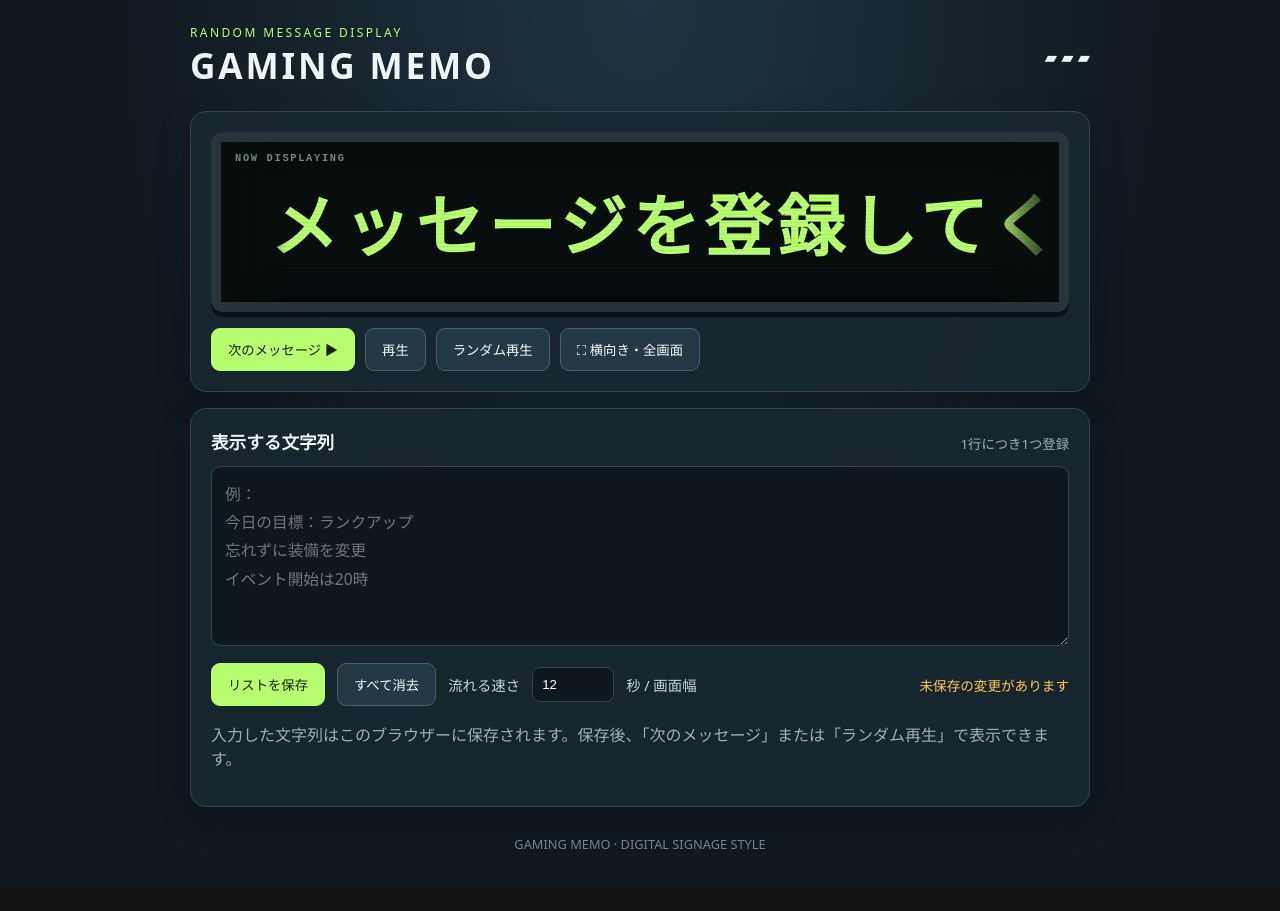
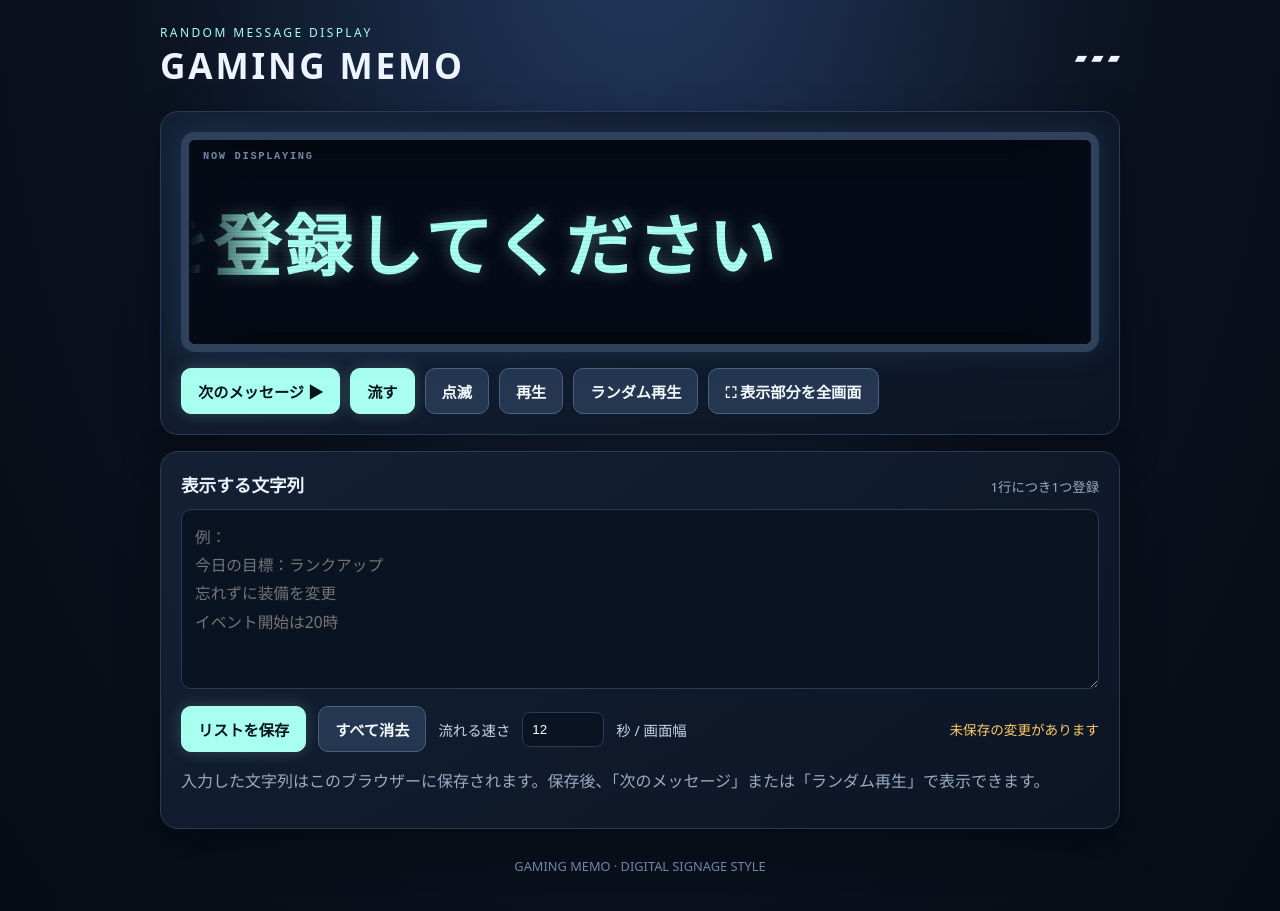
Before and after one commit to parmo64/mo64, a plain HTML site: page gaming-memo.html in a window 1280 px wide. Both pictures are taken after a click on the button "一時停止". Before the commit the page ends 889 px from the top, so only its background shows below. Drawn offline with Linux system fonts and the light colour scheme.

Commit message:
Redesign display modes and board fullscreen

```diff
--- a/gaming-memo.html
+++ b/gaming-memo.html
@@ -3,57 +3,62 @@
 <head>
 <meta charset="utf-8">
 <meta name="viewport" content="width=device-width, initial-scale=1">
-<meta name="theme-color" content="#101820">
-<title>Gaming Memo - 電光掲示板</title>
+<meta name="theme-color" content="#0b1220">
+<title>Gaming Memo - Digital Display</title>
 <style>
-:root{color-scheme:dark;--bg:#101820;--panel:#182630;--line:#304550;--green:#b8ff70;--amber:#ffc857;--muted:#9db0b8}
+:root{color-scheme:dark;--bg:#080d18;--panel:#111b2b;--line:#293b58;--mint:#a8ffef;--amber:#ffcc66;--muted:#9aabc4}
 *{box-sizing:border-box}
-body{margin:0;min-height:100vh;background:radial-gradient(ellipse at top,#203541 0,#101820 58%);color:#edf5f5;font-family:system-ui,-apple-system,"Segoe UI",sans-serif;padding:24px}
-main{max-width:900px;margin:0 auto}
+body{margin:0;min-height:100vh;background:radial-gradient(ellipse at 50% -15%,#233c61 0,#0b1220 55%,#070b13 100%);color:#edf4ff;font-family:system-ui,-apple-system,"Segoe UI",sans-serif;padding:24px}
+main{max-width:960px;margin:0 auto}
 header{display:flex;align-items:center;justify-content:space-between;gap:12px;margin-bottom:22px}
 h1{font-size:clamp(1.5rem,4vw,2.2rem);margin:0;letter-spacing:.08em}
-.kicker{color:var(--green);font-size:.75rem;letter-spacing:.2em}
-.panel{background:rgba(24,38,48,.92);border:1px solid var(--line);border-radius:16px;padding:20px;margin:16px 0;box-shadow:0 12px 35px #0003}
-.board{overflow:hidden;position:relative;min-height:180px;display:flex;align-items:center;background:#080e0d;border:10px solid #26343a;border-radius:12px;box-shadow:inset 0 0 28px #000,0 5px 0 #0a1115;padding:24px 0}
+.kicker{color:var(--mint);font-size:.75rem;letter-spacing:.2em}
+.panel{background:linear-gradient(145deg,rgba(20,33,53,.96),rgba(12,21,36,.96));border:1px solid var(--line);border-radius:18px;padding:20px;margin:16px 0;box-shadow:0 18px 45px #0005}
+.board{--board-bg:#050b16;--board-fg:#a8ffef;overflow:hidden;position:relative;min-height:220px;display:flex;align-items:center;justify-content:center;background:var(--board-bg);border:8px solid #30415c;border-radius:14px;box-shadow:inset 0 0 34px #000b,0 0 28px #4e83c533;padding:32px 0}
 .board:before,.board:after{content:"";position:absolute;inset:0;pointer-events:none;z-index:2}
 .board:before{background:repeating-linear-gradient(0deg,transparent 0 3px,#0002 4px)}
-.board:after{background:linear-gradient(90deg,#080e0d 0%,transparent 8%,transparent 92%,#080e0d 100%)}
-.track{white-space:nowrap;display:inline-block;padding-left:100%;font-family:system-ui,-apple-system,"Segoe UI",sans-serif;font-size:clamp(2rem,7vw,4.2rem);font-weight:800;letter-spacing:.08em;color:var(--green);text-shadow:none;animation:scroll 12s linear infinite}
+.board:after{background:linear-gradient(90deg,var(--board-bg) 0%,transparent 9%,transparent 91%,var(--board-bg) 100%)}
+.track{white-space:nowrap;display:inline-block;padding-left:100%;font-size:clamp(2rem,7vw,4.2rem);font-weight:850;letter-spacing:.06em;color:var(--board-fg);text-shadow:0 0 16px #a8ffef55;animation:scroll 12s linear infinite}
 .track.paused{animation-play-state:paused}
 @keyframes scroll{from{transform:translateX(0)}to{transform:translateX(-100%)}}
-.board-label{position:absolute;top:10px;left:14px;color:#71877d;font:700 .65rem "Courier New",monospace;letter-spacing:.16em;z-index:3}
+.board-label{position:absolute;top:10px;left:14px;color:#7187a5;font:700 .65rem "Courier New",monospace;letter-spacing:.16em;z-index:3}
+.board.blink-mode{--board-bg:#f4f7ff;--board-fg:#101b35;background:#f4f7ff}
+.board.blink-mode .track{padding:0 3vw;white-space:normal;text-align:center;width:100%;animation:blink-colors 1s steps(1,end) infinite}
+.board.blink-mode:after{display:none}
+@keyframes blink-colors{0%,49%{color:#101b35;background:#f4f7ff}50%,100%{color:#f4f7ff;background:#101b35}}
 .controls{display:flex;flex-wrap:wrap;gap:10px;margin-top:16px}
-button{border:1px solid #49616b;background:#243943;color:#f4fbfb;border-radius:9px;padding:11px 16px;font:600 .95rem inherit;cursor:pointer}
+button{border:1px solid #49617e;background:#243650;color:#f4fbff;border-radius:10px;padding:11px 16px;font:600 .95rem system-ui,sans-serif;cursor:pointer}
 button:hover{filter:brightness(1.18)}
-button.primary{background:var(--green);border-color:var(--green);color:#14200d}
+button.primary,button.selected{background:var(--mint);border-color:var(--mint);color:#07151b;box-shadow:0 0 16px #a8ffef33}
 button:focus-visible,input:focus-visible,textarea:focus-visible{outline:2px solid var(--amber);outline-offset:3px}
 .section-title{display:flex;align-items:baseline;justify-content:space-between;gap:10px;margin:0 0 12px}
 h2{font-size:1.1rem;margin:0}
 small,.hint{color:var(--muted)}
-textarea{width:100%;min-height:180px;resize:vertical;background:#0e171d;color:#eff8f8;border:1px solid var(--line);border-radius:10px;padding:13px;font: .98rem/1.8 system-ui,sans-serif}
+textarea{width:100%;min-height:180px;resize:vertical;background:#0a1322;color:#eff8ff;border:1px solid var(--line);border-radius:10px;padding:13px;font:.98rem/1.8 system-ui,sans-serif}
 .row{display:flex;align-items:center;gap:12px;flex-wrap:wrap;margin-top:12px}
-label{color:#c5d5d9;font-size:.9rem}
-input[type=number]{width:82px;background:#0e171d;color:#fff;border:1px solid var(--line);border-radius:8px;padding:9px}
+label{color:#c5d5e8;font-size:.9rem}
+input[type=number]{width:82px;background:#0a1322;color:#fff;border:1px solid var(--line);border-radius:8px;padding:9px}
 .status{color:var(--amber);font-size:.85rem;margin-left:auto}
-footer{text-align:center;color:#71858d;font-size:.8rem;padding:12px}
-:fullscreen{background:#101820}
-:fullscreen body{min-height:100vh;padding:clamp(12px,3vw,32px);display:flex;align-items:center}
-:fullscreen main{width:100%;max-width:none}
-:fullscreen .board{min-height:45vh}
-:fullscreen .track{font-size:clamp(2.5rem,8vw,6rem)}
-@media(max-width:560px){body{padding:16px}.panel{padding:15px}.board{min-height:150px}.status{width:100%;margin-left:0}}
+footer{text-align:center;color:#7185a5;font-size:.8rem;padding:12px}
+.board:fullscreen{width:100vw;height:100vh;min-height:100vh;border:0;border-radius:0;padding:4vw;box-shadow:none;display:flex;align-items:center;justify-content:center}
+.board:fullscreen .track{font-size:clamp(2.5rem,9vw,9rem)}
+.board:fullscreen.blink-mode .track{font-size:clamp(3rem,12vw,11rem)}
+.board:fullscreen .board-label{top:3vh;left:3vw}
+@media(max-width:560px){body{padding:16px}.panel{padding:15px}.board{min-height:160px}.status{width:100%;margin-left:0}}
 </style>
 </head>
 <body>
 <main>
 <header><div><div class="kicker">RANDOM MESSAGE DISPLAY</div><h1>GAMING MEMO</h1></div><div aria-hidden="true">▰ ▰ ▰</div></header>
 <section class="panel" aria-label="電光掲示板">
-<div class="board"><div class="board-label">NOW DISPLAYING</div><div id="track" class="track">メッセージを登録してください</div></div>
+<div class="board" id="board"><div class="board-label">NOW DISPLAYING</div><div id="track" class="track">メッセージを登録してください</div></div>
 <div class="controls">
 <button class="primary" id="next">次のメッセージ ▶</button>
+<button id="modeScroll" class="selected">流す</button>
+<button id="modeBlink">点滅</button>
 <button id="toggle">一時停止</button>
 <button id="shuffle">ランダム再生</button>
-<button id="fullscreen">⛶ 横向き・全画面</button>
+<button id="fullscreen">⛶ 表示部分を全画面</button>
 </div>
 </section>
 <section class="panel">
@@ -75,58 +80,66 @@ footer{text-align:center;color:#71858d;font-size:.8rem;padding:12px}
 <footer>GAMING MEMO · DIGITAL SIGNAGE STYLE</footer>
 </main>
 <script>
-(() => {
- const area=document.getElementById('items'),track=document.getElementById('track'),status=document.getElementById('status'),speed=document.getElementById('speed');
- let messages=[],last=-1,playing=true;
- try{messages=JSON.parse(localStorage.getItem('gamingMemoMessages')||'[]');}catch{}
- area.value=messages.join('\n');
- function updateStatus(text){status.textContent=text;}
+(()=>{
+ const area=document.getElementById("items"),track=document.getElementById("track"),status=document.getElementById("status"),speed=document.getElementById("speed"),board=document.getElementById("board");
+ let messages=[],last=-1,playing=true,mode="scroll";
+ try{messages=JSON.parse(localStorage.getItem("gamingMemoMessages")||"[]")}catch{}
+ area.value=messages.join("\n");
+ function updateStatus(text){status.textContent=text}
  function setMessage(text){
   track.textContent=text;
-  track.style.animation='none';
-  void track.offsetWidth;
-  track.style.animationDuration=(Math.max(5,Math.min(40,Number(speed.value)||12)))+'s';
-  track.style.animation='scroll '+track.style.animationDuration+' linear infinite';
-  track.classList.toggle('paused',!playing);
+  track.style.animation="none";void track.offsetWidth;
+  track.style.animationDuration=(Math.max(5,Math.min(40,Number(speed.value)||12)))+"s";
+  track.style.animation=mode==="scroll"?"scroll "+track.style.animationDuration+" linear infinite":"";
+  track.classList.toggle("paused",!playing);
+  board.classList.toggle("blink-mode",mode==="blink");
  }
  function pick(){
   const list=area.value.split(/\r?\n/).map(s=>s.trim()).filter(Boolean);
-  if(!list.length){setMessage('文字列を登録してください');updateStatus('表示できる文字列がありません');return;}
+  if(!list.length){setMessage("文字列を登録してください");updateStatus("表示できる文字列がありません");return}
   let index=Math.floor(Math.random()*list.length);
   if(list.length>1&&index===last)index=(index+1+Math.floor(Math.random()*(list.length-1)))%list.length;
-  last=index;setMessage(list[index]);updateStatus((index+1)+' / '+list.length+' 件目を表示中');
+  last=index;setMessage(list[index]);updateStatus((index+1)+" / "+list.length+" 件目を表示中");
  }
- document.getElementById('next').addEventListener('click',pick);
- document.getElementById('toggle').addEventListener('click',e=>{
-  playing=!playing;track.classList.toggle('paused',!playing);e.currentTarget.textContent=playing?'一時停止':'再生';
+ function setMode(nextMode){
+  mode=nextMode;
+  document.getElementById("modeScroll").classList.toggle("selected",mode==="scroll");
+  document.getElementById("modeBlink").classList.toggle("selected",mode==="blink");
+  setMessage(track.textContent);
+ }
+ document.getElementById("next").addEventListener("click",pick);
+ document.getElementById("modeScroll").addEventListener("click",()=>setMode("scroll"));
+ document.getElementById("modeBlink").addEventListener("click",()=>setMode("blink"));
+ document.getElementById("toggle").addEventListener("click",e=>{
+  playing=!playing;track.classList.toggle("paused",!playing);e.currentTarget.textContent=playing?"一時停止":"再生";
  });
- document.getElementById('shuffle').addEventListener('click',()=>{
-  pick();playing=true;track.classList.remove('paused');document.getElementById('toggle').textContent='一時停止';
+ document.getElementById("shuffle").addEventListener("click",()=>{
+  pick();playing=true;track.classList.remove("paused");document.getElementById("toggle").textContent="一時停止";
  });
- document.getElementById('fullscreen').addEventListener('click',async()=>{
+ document.getElementById("fullscreen").addEventListener("click",async()=>{
   try{
    if(!document.fullscreenElement){
-    await document.documentElement.requestFullscreen();
-    try{if(screen.orientation&&screen.orientation.lock)await screen.orientation.lock('landscape');}catch{}
+    await board.requestFullscreen();
+    try{if(screen.orientation&&screen.orientation.lock)await screen.orientation.lock("landscape")}catch{}
    }else{
     await document.exitFullscreen();
-    try{if(screen.orientation&&screen.orientation.unlock)screen.orientation.unlock();}catch{}
+    try{if(screen.orientation&&screen.orientation.unlock)screen.orientation.unlock()}catch{}
    }
-  }catch(error){updateStatus('全画面表示に対応していないブラウザーです');}
+  }catch(error){updateStatus("全画面表示に対応していないブラウザーです")}
  });
- document.addEventListener('fullscreenchange',()=>{
-  document.getElementById('fullscreen').textContent=document.fullscreenElement?'全画面を終了':'⛶ 横向き・全画面';
+ document.addEventListener("fullscreenchange",()=>{
+  document.getElementById("fullscreen").textContent=document.fullscreenElement?"全画面を終了":"⛶ 表示部分を全画面";
  });
- document.getElementById('save').addEventListener('click',()=>{
+ document.getElementById("save").addEventListener("click",()=>{
   messages=area.value.split(/\r?\n/).map(s=>s.trim()).filter(Boolean);
-  localStorage.setItem('gamingMemoMessages',JSON.stringify(messages));updateStatus(messages.length+' 件を保存しました');
-  if(messages.length)pick();else setMessage('文字列を登録してください');
+  localStorage.setItem("gamingMemoMessages",JSON.stringify(messages));updateStatus(messages.length+" 件を保存しました");
+  if(messages.length)pick();else setMessage("文字列を登録してください");
  });
- document.getElementById('clear').addEventListener('click',()=>{
-  area.value='';messages=[];localStorage.removeItem('gamingMemoMessages');last=-1;setMessage('文字列を登録してください');updateStatus('リストを消去しました');
+ document.getElementById("clear").addEventListener("click",()=>{
+  area.value="";messages=[];localStorage.removeItem("gamingMemoMessages");last=-1;setMessage("文字列を登録してください");updateStatus("リストを消去しました");
  });
- area.addEventListener('input',()=>updateStatus('未保存の変更があります'));
- speed.addEventListener('change',()=>{track.style.animationDuration=(Math.max(5,Math.min(40,Number(speed.value)||12)))+'s';});
+ area.addEventListener("input",()=>updateStatus("未保存の変更があります"));
+ speed.addEventListener("change",()=>{if(mode==="scroll")track.style.animationDuration=(Math.max(5,Math.min(40,Number(speed.value)||12)))+"s"});
  if(messages.length)pick();
 })();
 </script>
```
